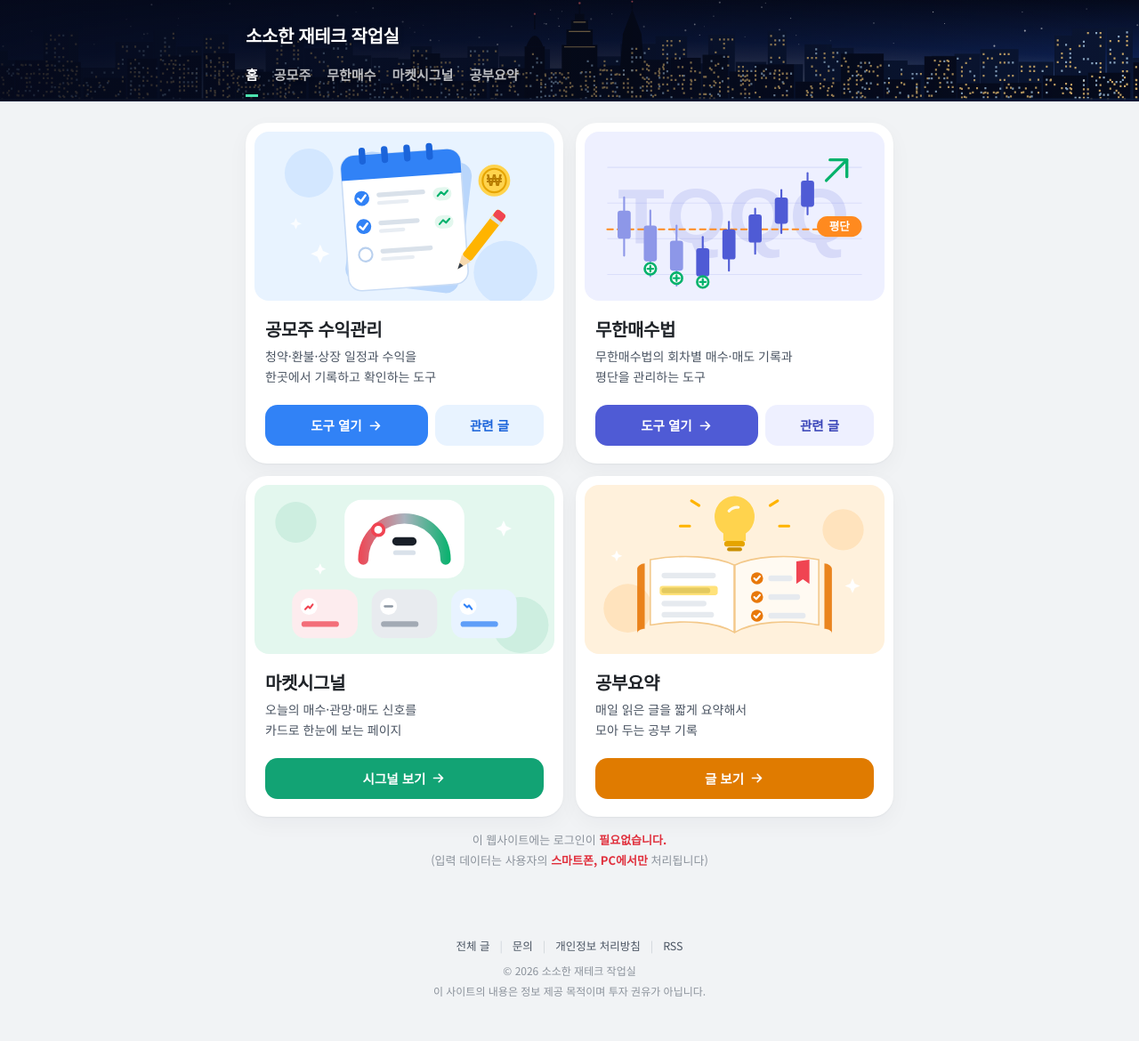
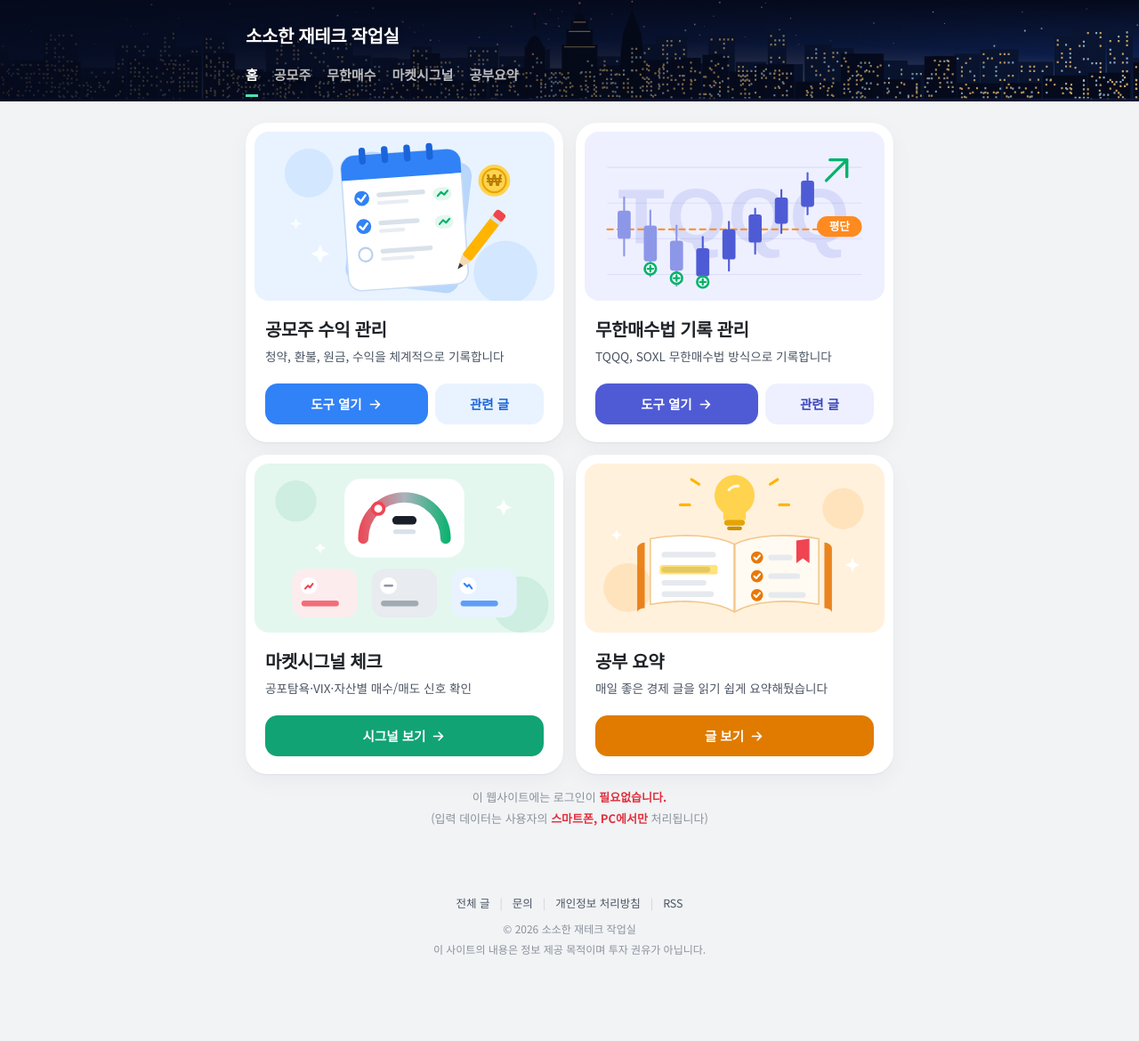
Before and after one commit to mzmzkgu/mzmzkgu.github.io, a Jekyll site: the page built from index.html, in a window 1280 px wide. Shown: the whole page at 89% size. Built offline with Jekyll 4.4.1, drawn with Linux system fonts in a browser that asks for light colours; after the commit the page ends 1123 px from its top, so only the background shows below that.

Commit message:
홈 카드 제목·설명 문구 변경 (설명 한 줄) (#59)
* 홈 카드 제목·설명 문구 변경, 설명은 한 줄로 맞춤

Co-Authored-By: Claude Sonnet 5.5 <noreply@anthropic.com>
Claude-Session: https://claude.ai/code/session_01HnZqqtAcJR4YGqc3LY19aj

* 홈 마켓시그널 카드 설명 문구 수정 (관망 제외)

Co-Authored-By: Claude Sonnet 5.5 <noreply@anthropic.com>
Claude-Session: https://claude.ai/code/session_01HnZqqtAcJR4YGqc3LY19aj

* 홈 마켓시그널 카드 설명을 한 줄 문구로 변경

Co-Authored-By: Claude Sonnet 5.5 <noreply@anthropic.com>
Claude-Session: https://claude.ai/code/session_01HnZqqtAcJR4YGqc3LY19aj

---------

Co-authored-by: Claude <noreply@anthropic.com>

```diff
--- a/assets/style.css
+++ b/assets/style.css
@@ -80,7 +80,7 @@ p { margin: 0 0 14px; }
   --hm-ac: #3182f6; --hm-ac-d: #1b64da; --hm-tint: #e8f3ff;
   background: var(--paper); border-radius: 24px; padding: 10px 10px 20px;
   box-shadow: 0 1px 2px rgba(25, 31, 40, .05), 0 8px 24px rgba(25, 31, 40, .04);
-  display: flex; flex-direction: column;
+  display: flex; flex-direction: column; container-type: inline-size;
 }
 .hm-infinity { --hm-ac: #4f5bd5; --hm-ac-d: #3a45b8; --hm-tint: #eef0ff; }
 .hm-market { --hm-ac: #12a374; --hm-ac-d: #0d7f5a; --hm-tint: #e3f7ee; }
@@ -92,7 +92,7 @@ p { margin: 0 0 14px; }
 .hm-art img { display: block; width: 100%; height: 100%; object-fit: contain; }
 .hm-body { padding: 18px 12px 0; display: flex; flex-direction: column; flex: 1; }
 .hm-name { font-size: 20px; font-weight: 800; letter-spacing: -.02em; line-height: 1.35; margin: 0; }
-.hm-desc { font-size: 14px; color: var(--sub); line-height: 1.65; margin: 6px 0 20px; flex: 1; }
+.hm-desc { font-size: min(14px, 3.7vw); font-size: min(14px, 4.05cqw); color: var(--sub); line-height: 1.65; margin: 6px 0 20px; flex: 1; white-space: nowrap; }
 .hm-actions { display: flex; gap: 8px; }
 .hm-open, .hm-posts {
   display: inline-flex; align-items: center; justify-content: center; gap: 6px;
--- a/index.html
+++ b/index.html
@@ -9,8 +9,8 @@ description: 소액 재테크를 관리하기 위한 공모주 수익관리, 무
   <article class="hm-card hm-ipo">
     <div class="hm-art"><img src="{{ '/assets/images/home/ipo-note.svg' | relative_url }}" alt="공모주 수익관리를 상징하는 노트 그림" width="320" height="180"></div>
     <div class="hm-body">
-      <h2 class="hm-name">공모주 수익관리</h2>
-      <p class="hm-desc">청약·환불·상장 일정과 수익을 한곳에서 기록하고 확인하는 도구</p>
+      <h2 class="hm-name">공모주 수익 관리</h2>
+      <p class="hm-desc">청약, 환불, 원금, 수익을 체계적으로 기록합니다</p>
       <div class="hm-actions">
         <a class="hm-open" href="{{ '/ipotracker/' | relative_url }}">도구 열기<svg viewBox="0 0 24 24" aria-hidden="true"><path d="M5 12h14M13 6l6 6-6 6"/></svg></a>
         <a class="hm-posts" href="{{ '/ipo/' | relative_url }}">관련 글</a>
@@ -21,8 +21,8 @@ description: 소액 재테크를 관리하기 위한 공모주 수익관리, 무
   <article class="hm-card hm-infinity">
     <div class="hm-art"><img src="{{ '/assets/images/home/infinity-chart.svg' | relative_url }}" alt="무한매수법을 상징하는 TQQQ 차트 그림" width="320" height="180"></div>
     <div class="hm-body">
-      <h2 class="hm-name">무한매수법</h2>
-      <p class="hm-desc">무한매수법의 회차별 매수·매도 기록과<br>평단을 관리하는 도구</p>
+      <h2 class="hm-name">무한매수법 기록 관리</h2>
+      <p class="hm-desc">TQQQ, SOXL 무한매수법 방식으로 기록합니다</p>
       <div class="hm-actions">
         <a class="hm-open" href="{{ '/infinityBuy/' | relative_url }}">도구 열기<svg viewBox="0 0 24 24" aria-hidden="true"><path d="M5 12h14M13 6l6 6-6 6"/></svg></a>
         <a class="hm-posts" href="{{ '/infinity/' | relative_url }}">관련 글</a>
@@ -32,8 +32,8 @@ description: 소액 재테크를 관리하기 위한 공모주 수익관리, 무
   <article class="hm-card hm-market">
     <div class="hm-art"><img src="{{ '/assets/images/home/market-signal.svg' | relative_url }}" alt="마켓시그널을 상징하는 게이지와 신호 카드 그림" width="320" height="180"></div>
     <div class="hm-body">
-      <h2 class="hm-name">마켓시그널</h2>
-      <p class="hm-desc">오늘의 매수·관망·매도 신호를<br>카드로 한눈에 보는 페이지</p>
+      <h2 class="hm-name">마켓시그널 체크</h2>
+      <p class="hm-desc">공포탐욕·VIX·자산별 매수/매도 신호 확인</p>
       <div class="hm-actions">
         <a class="hm-open" href="{{ '/market/' | relative_url }}">시그널 보기<svg viewBox="0 0 24 24" aria-hidden="true"><path d="M5 12h14M13 6l6 6-6 6"/></svg></a>
       </div>
@@ -43,8 +43,8 @@ description: 소액 재테크를 관리하기 위한 공모주 수익관리, 무
   <article class="hm-card hm-study">
     <div class="hm-art"><img src="{{ '/assets/images/home/study-book.svg' | relative_url }}" alt="공부요약을 상징하는 펼친 책과 전구 그림" width="320" height="180"></div>
     <div class="hm-body">
-      <h2 class="hm-name">공부요약</h2>
-      <p class="hm-desc">매일 읽은 글을 짧게 요약해서<br>모아 두는 공부 기록</p>
+      <h2 class="hm-name">공부 요약</h2>
+      <p class="hm-desc">매일 좋은 경제 글을 읽기 쉽게 요약해뒀습니다</p>
       <div class="hm-actions">
         <a class="hm-open" href="{{ '/study/' | relative_url }}">글 보기<svg viewBox="0 0 24 24" aria-hidden="true"><path d="M5 12h14M13 6l6 6-6 6"/></svg></a>
       </div>
```
